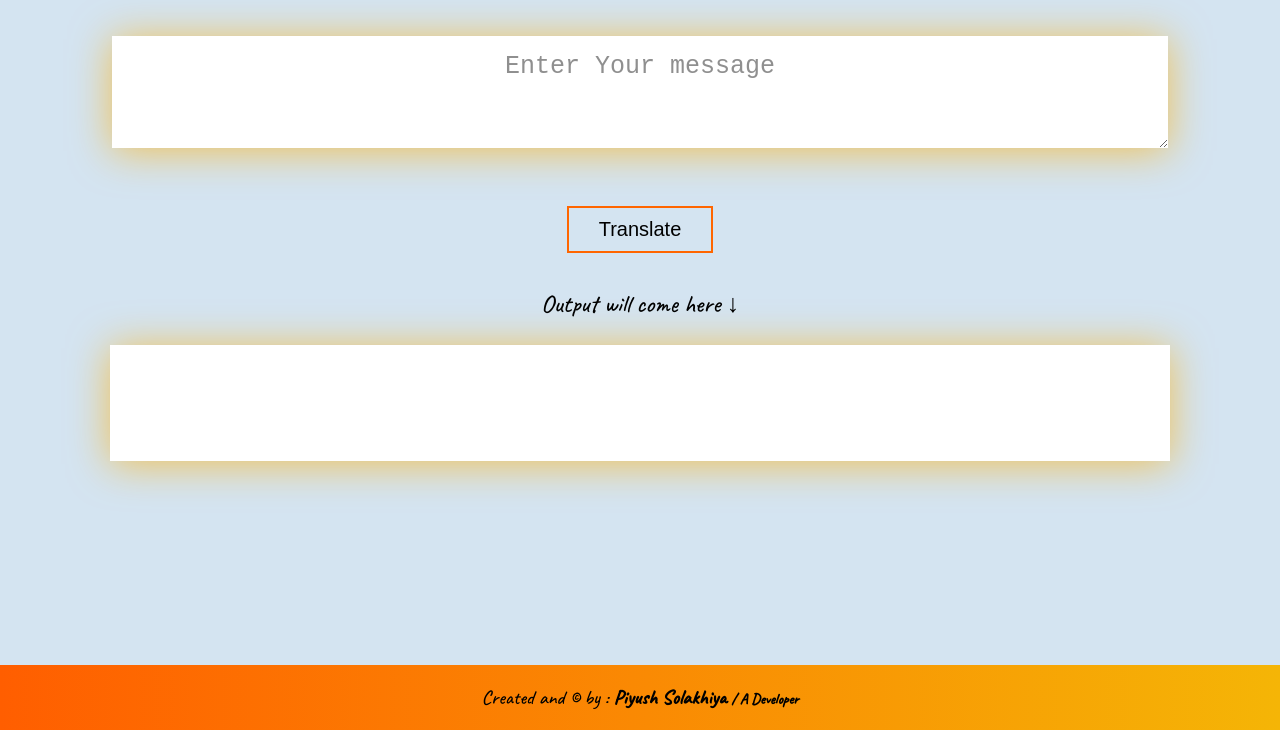
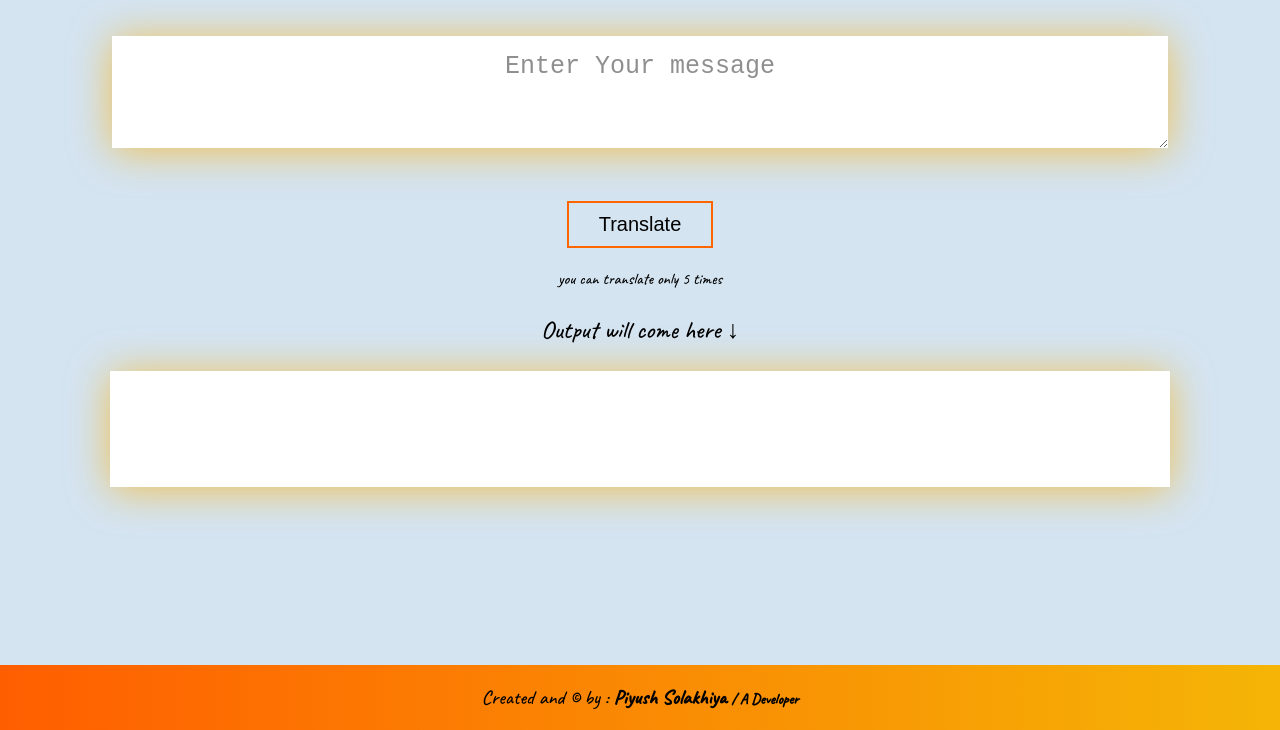
Before and after one commit to piyush0001-wq/Banana-Speak, a plain HTML site: page index.html in a window 1280 px wide. Shown: the part 70-800 px from the top of the page. Drawn offline with Linux system fonts and the light colour scheme.

Commit message:
msg error

```diff
--- a/index.html
+++ b/index.html
@@ -15,6 +15,7 @@
       <h1>Banana Talk <span>in MINION's language</span></h1>
       <textarea id="txtinp" placeholder="Enter Your message"></textarea>
       <button id="btn-translate">Translate</button>
+      <p>you can translate only 5 times</p>
       <div class="output-msg">
         <p>Output will come here &#8595;</p>
       </div>
--- a/style.scss
+++ b/style.scss
@@ -40,7 +40,7 @@ body {
     background: transparent;
     border: 2px solid rgb(255, 102, 0);
     padding: 10px 30px;
-    margin: 10px auto;
+    margin: 5px auto;
     font-size: 20px;
     &:hover {
       background: rgb(255, 102, 0);
```
Also changed, not shown: style.css, 1 other file.
